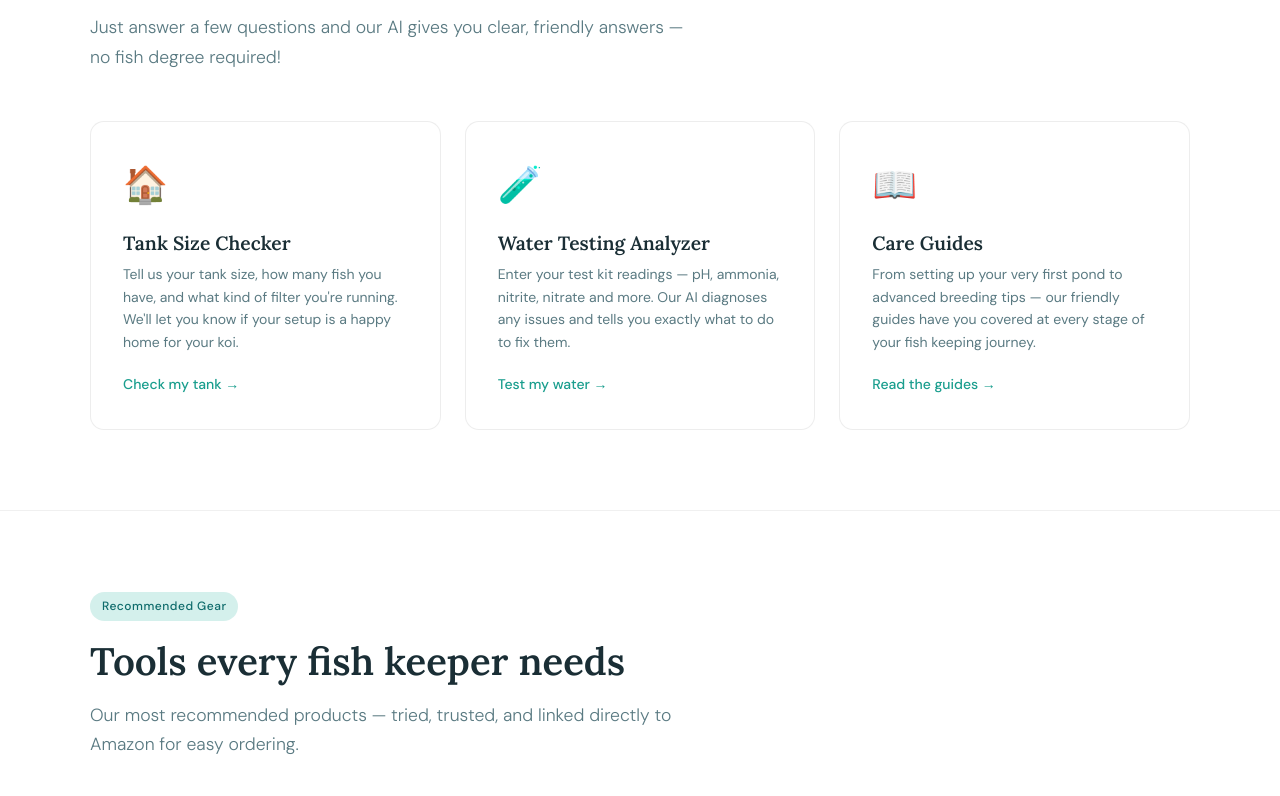
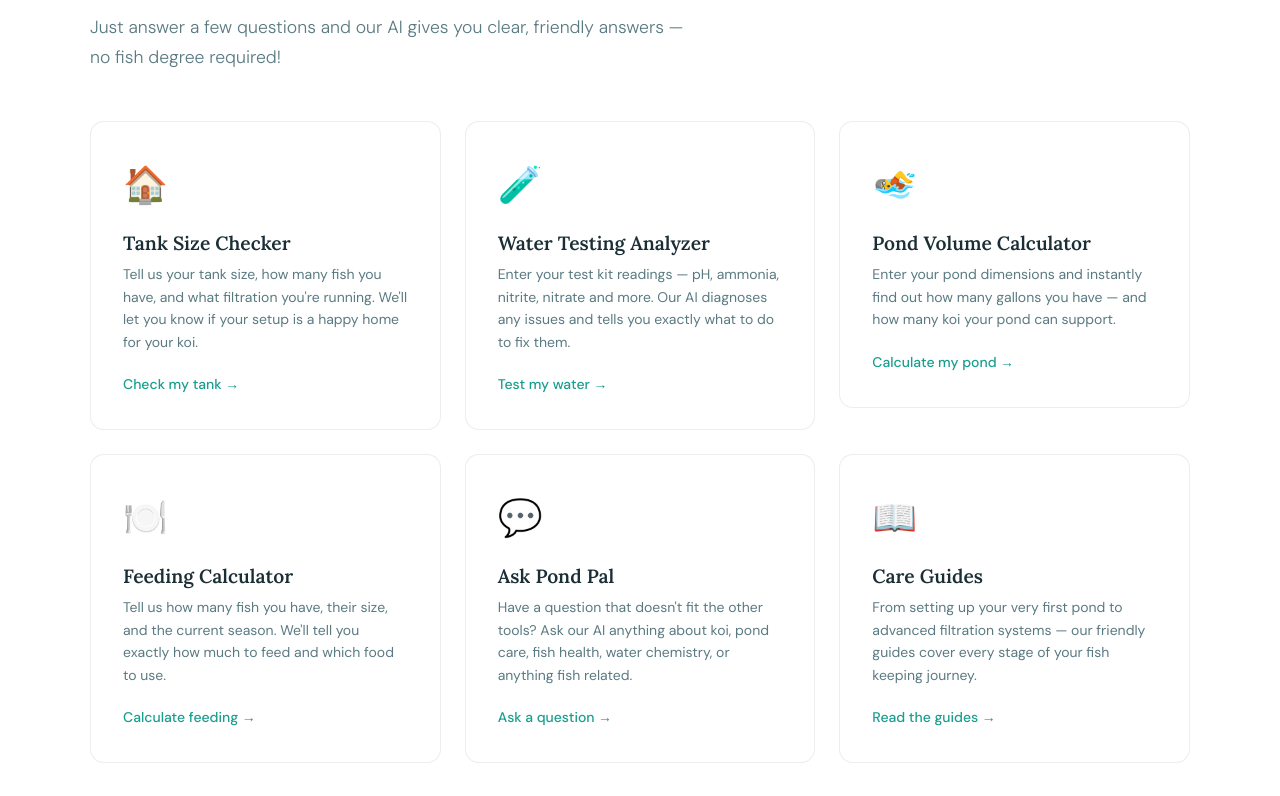
Before and after one commit to pondpal/pondpal, a Next.js app in the folder pondpal/: page / in a window 1280 px wide. Shown: the part 944-1740 px from the top of the page. Built offline with nearby package versions, Linux system fonts and the light colour scheme.

Commit message:
Update index.js

```diff
--- a/pondpal/pages/index.js
+++ b/pondpal/pages/index.js
@@ -6,9 +6,9 @@ export default function Home() {
     <>
       <Head>
         <title>Pond Pal — Friendly Koi & Aquarium Care, Powered by AI</title>
-        <meta name="description" content="Pond Pal helps koi and fish owners of all experience levels keep their fish healthy and their water perfect. Free AI-powered tank checker and water testing analyzer." />
+        <meta name="description" content="Pond Pal helps koi and fish owners of all experience levels keep their fish healthy and their water perfect. Free AI-powered tools, care guides, and more." />
         <meta name="viewport" content="width=device-width, initial-scale=1" />
-        <link rel="icon" href="/favicon.ico" />
+        <link rel="icon" href="/favicon.svg" type="image/svg+xml" />
       </Head>
 
       <nav className="nav">
@@ -46,7 +46,7 @@ export default function Home() {
               <div className="tool-card">
                 <span className="tool-icon">🏠</span>
                 <h3>Tank Size Checker</h3>
-                <p>Tell us your tank size, how many fish you have, and what kind of filter you're running. We'll let you know if your setup is a happy home for your koi.</p>
+                <p>Tell us your tank size, how many fish you have, and what filtration you're running. We'll let you know if your setup is a happy home for your koi.</p>
                 <span className="tool-link">Check my tank →</span>
               </div>
             </Link>
@@ -58,11 +58,35 @@ export default function Home() {
                 <span className="tool-link">Test my water →</span>
               </div>
             </Link>
+            <Link href="/tools/pond-calculator" style={{ textDecoration: 'none' }}>
+              <div className="tool-card">
+                <span className="tool-icon">🏊</span>
+                <h3>Pond Volume Calculator</h3>
+                <p>Enter your pond dimensions and instantly find out how many gallons you have — and how many koi your pond can support.</p>
+                <span className="tool-link">Calculate my pond →</span>
+              </div>
+            </Link>
+            <Link href="/tools/feeding-calculator" style={{ textDecoration: 'none' }}>
+              <div className="tool-card">
+                <span className="tool-icon">🍽️</span>
+                <h3>Feeding Calculator</h3>
+                <p>Tell us how many fish you have, their size, and the current season. We'll tell you exactly how much to feed and which food to use.</p>
+                <span className="tool-link">Calculate feeding →</span>
+              </div>
+            </Link>
+            <Link href="/tools/ask-pond-pal" style={{ textDecoration: 'none' }}>
+              <div className="tool-card">
+                <span className="tool-icon">💬</span>
+                <h3>Ask Pond Pal</h3>
+                <p>Have a question that doesn't fit the other tools? Ask our AI anything about koi, pond care, fish health, water chemistry, or anything fish related.</p>
+                <span className="tool-link">Ask a question →</span>
+              </div>
+            </Link>
             <Link href="/care-guides" style={{ textDecoration: 'none' }}>
               <div className="tool-card">
                 <span className="tool-icon">📖</span>
                 <h3>Care Guides</h3>
-                <p>From setting up your very first pond to advanced breeding tips — our friendly guides have you covered at every stage of your fish keeping journey.</p>
+                <p>From setting up your very first pond to advanced filtration systems — our friendly guides cover every stage of your fish keeping journey.</p>
                 <span className="tool-link">Read the guides →</span>
               </div>
             </Link>
@@ -178,11 +202,15 @@ export default function Home() {
         <p style={{ marginTop: '0.75rem' }}>
           <Link href="/tank-checker" style={{ color: 'rgba(255,255,255,0.6)' }}>Tank Checker</Link>{' · '}
           <Link href="/water-chemistry" style={{ color: 'rgba(255,255,255,0.6)' }}>Water Testing</Link>{' · '}
+          <Link href="/tools/pond-calculator" style={{ color: 'rgba(255,255,255,0.6)' }}>Pond Calculator</Link>{' · '}
+          <Link href="/tools/feeding-calculator" style={{ color: 'rgba(255,255,255,0.6)' }}>Feeding Calculator</Link>{' · '}
+          <Link href="/tools/ask-pond-pal" style={{ color: 'rgba(255,255,255,0.6)' }}>Ask Pond Pal</Link>{' · '}
           <Link href="/care-guides" style={{ color: 'rgba(255,255,255,0.6)' }}>Care Guides</Link>{' · '}
-          <Link href="/about" style={{ color: 'rgba(255,255,255,0.6)' }}>About</Link>{' · '}
-          <Link href="/contact" style={{ color: 'rgba(255,255,255,0.6)' }}>Contact</Link>
+          <Link href="/blog" style={{ color: 'rgba(255,255,255,0.6)' }}>Blog</Link>
         </p>
         <p style={{ marginTop: '0.75rem' }}>
+          <Link href="/about" style={{ color: 'rgba(255,255,255,0.6)' }}>About</Link>{' · '}
+          <Link href="/contact" style={{ color: 'rgba(255,255,255,0.6)' }}>Contact</Link>{' · '}
           <Link href="/privacy-policy" style={{ color: '#f4833d' }}>Privacy Policy</Link>{' · '}
           <Link href="/terms" style={{ color: '#f4833d' }}>Terms of Use</Link>{' · '}
           <Link href="/disclaimer" style={{ color: '#f4833d' }}>Disclaimer</Link>
```
